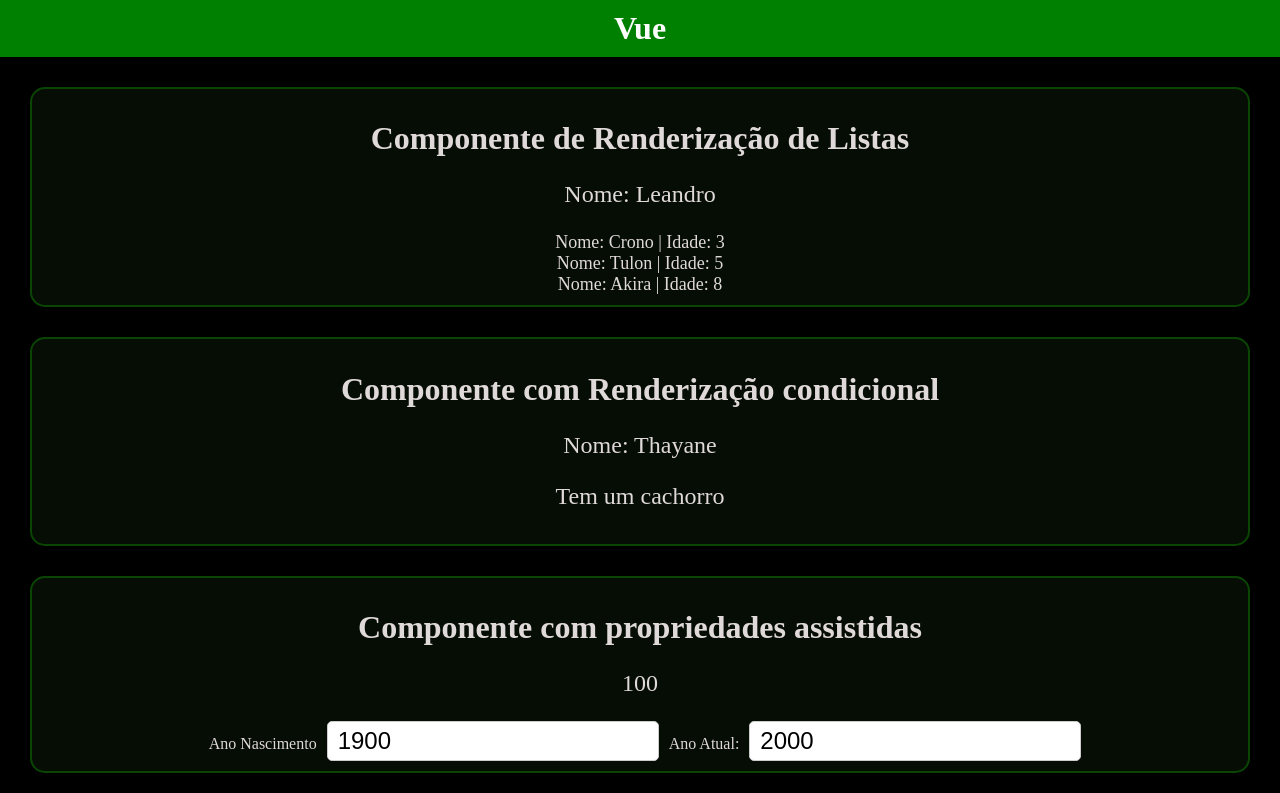
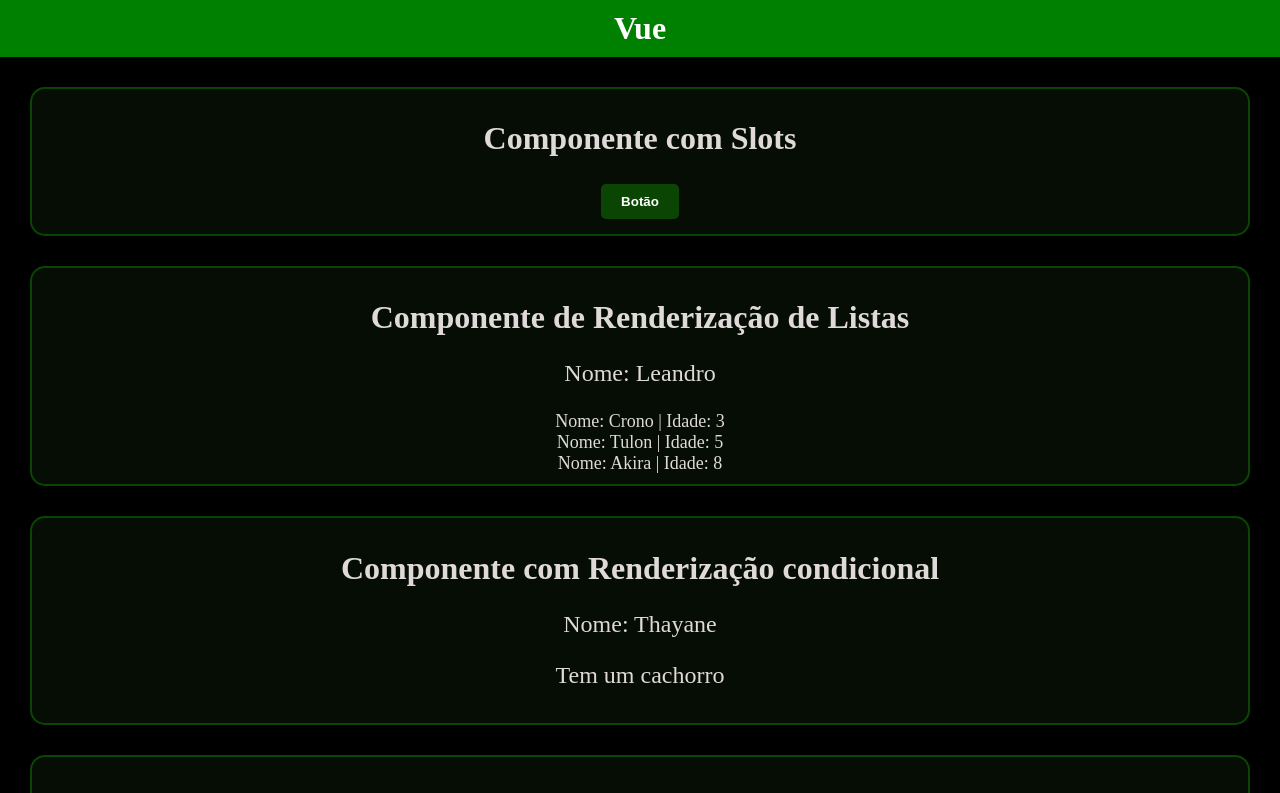
Before and after one commit to leandromccordeiro/first-vue-app, a Vue app: page / in a window 1280 px wide. Shown: the top 793 px of the page. Built offline with nearby package versions, Linux system fonts and the light colour scheme.

Commit message:
componente com slots

```diff
--- a/src/App.vue
+++ b/src/App.vue
@@ -10,6 +10,7 @@
 import PropriedadesAssistida from "./components/PropriedadesAssistida.vue";
 import RenderizacaoCondicional from "./components/RenderizacaoCondicional.vue";
 import RenderizacaoListas from "./components/RenderizacaoListas.vue";
+import Slots from "./components/Slots.vue";
 
 const cachorrosDoLeandro = [
   {nome:'Crono', idade:3},
@@ -20,6 +21,9 @@
 
 <template>
   <header>Vue</header>
+  <Slots>
+
+  </Slots>
   <RenderizacaoListas nome="Leandro" :cachorros="cachorrosDoLeandro"/>
   <RenderizacaoCondicional nome="Thayane" :qtd-cachorros="1"/>
   <PropriedadesAssistida/>
--- a/src/components/RenderizacaoListas.vue
+++ b/src/components/RenderizacaoListas.vue
@@ -2,6 +2,7 @@
     <div class="componente">
         <h1>Componente de Renderização de Listas</h1>
         <p>Nome: {{ nome }}</p>
+        <p v-show="cachorros.length === 0">Não tem Cachorro</p>
         <ul>
             <li v-for="cachorro in cachorros">
                 Nome: {{ cachorro.nome }} | Idade: {{ cachorro.idade }}</li>
--- /dev/null
+++ b/src/components/Slots.vue
@@ -0,0 +1,9 @@
+<template>
+    <div class="componente">
+        <h1>Componente com Slots</h1>
+        <button>Botão</button>
+    </div>
+</template>
+
+<script setup>
+</script>
```
